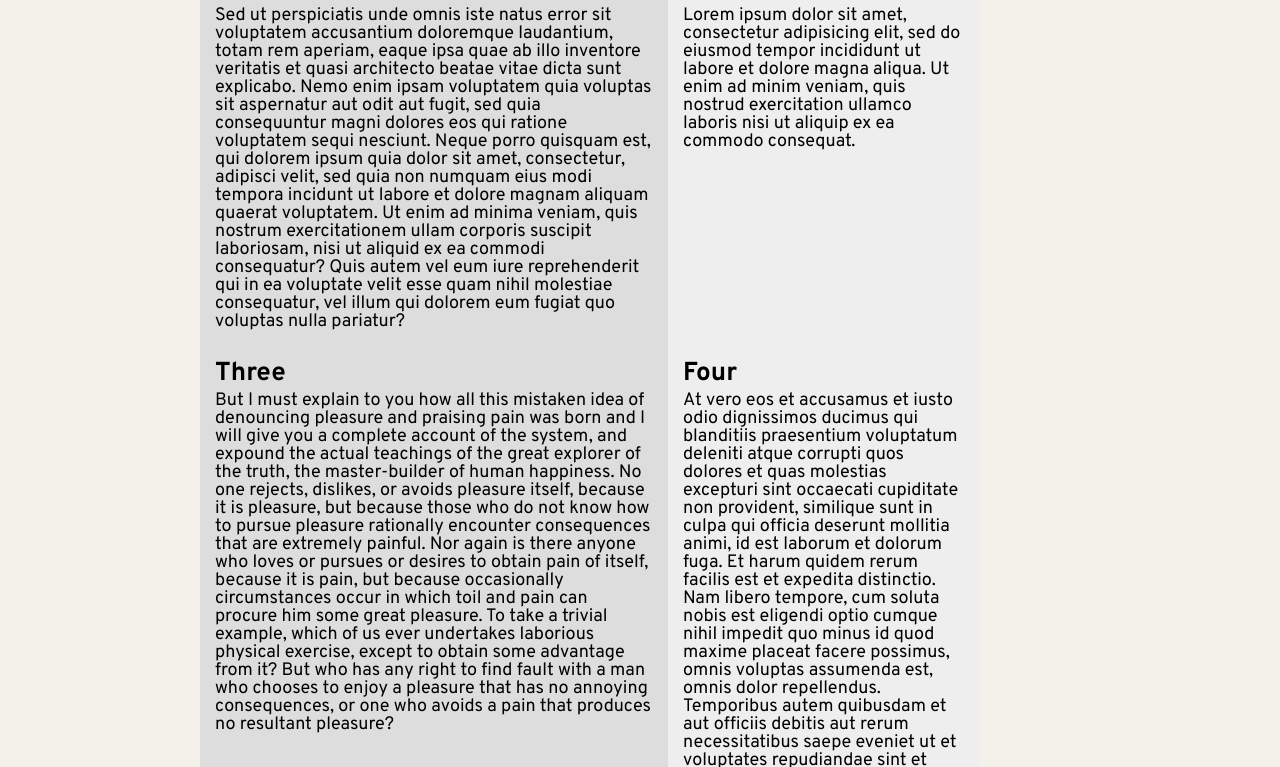
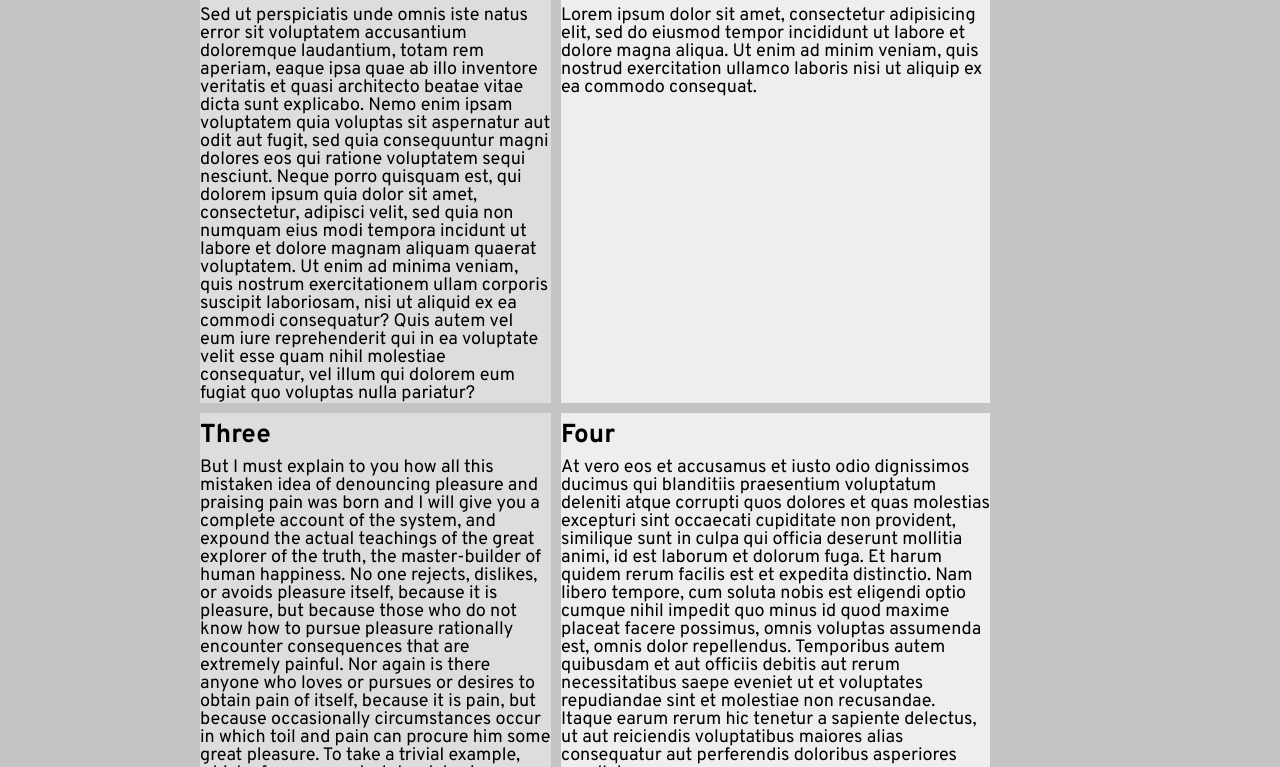
Before and after one commit to RobertNeuzil/htmlfiles, a plain HTML site: page pages/index.html in a window 1280 px wide. Shown: the part 119-886 px from the top of the page. Drawn offline with Linux system fonts and the light colour scheme; files whose address does not match are found by name.

Commit message:
style css grid

```diff
--- a/pages/style.css
+++ b/pages/style.css
@@ -112,7 +112,7 @@ input, select {
 }
 
 body{
-	background-color: #F4F1EB;
+	background-color: #C4C4C4;
 }
 
 
@@ -152,12 +152,14 @@ body{
 	margin-right: 300px;
 	margin-left: 200px;
 	display: grid;
-	grid-template-columns: 60% 40%;
+	grid-template-columns: 45% 55%;
+	grid-column-gap: 10px;
+	grid-row-gap: 10px;
 }
 
 .wrapper > div{
 	background-color: #eee;
-	padding: 15px;
+
 
 }
 
@@ -167,11 +169,13 @@ body{
 
 .wrapper > div > h2{
 	font-size: 26px;
-	padding-bottom: 5px;
+	margin-top: 10px;
+
 }
 
 .wrapper > div > p{
 	font-size: 18px;
+	margin-top: 10px;
 }
 
 
```
